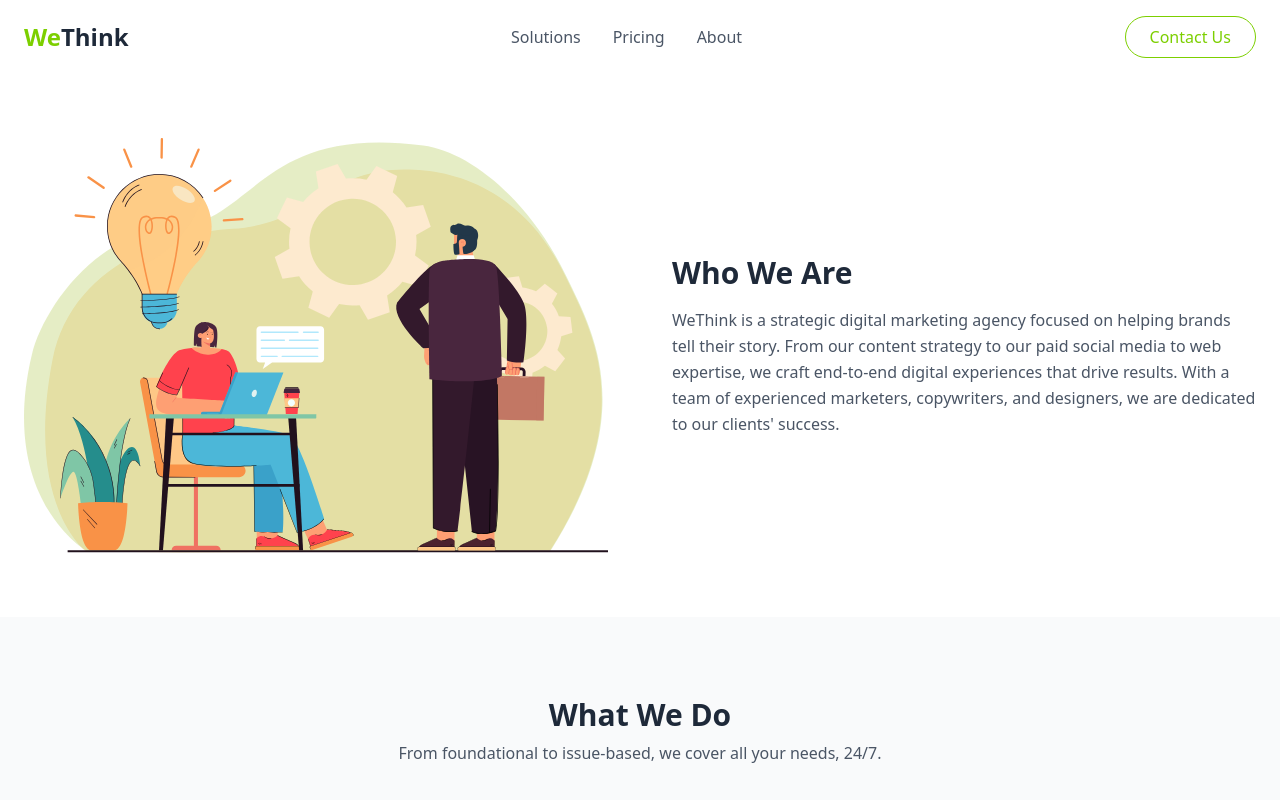
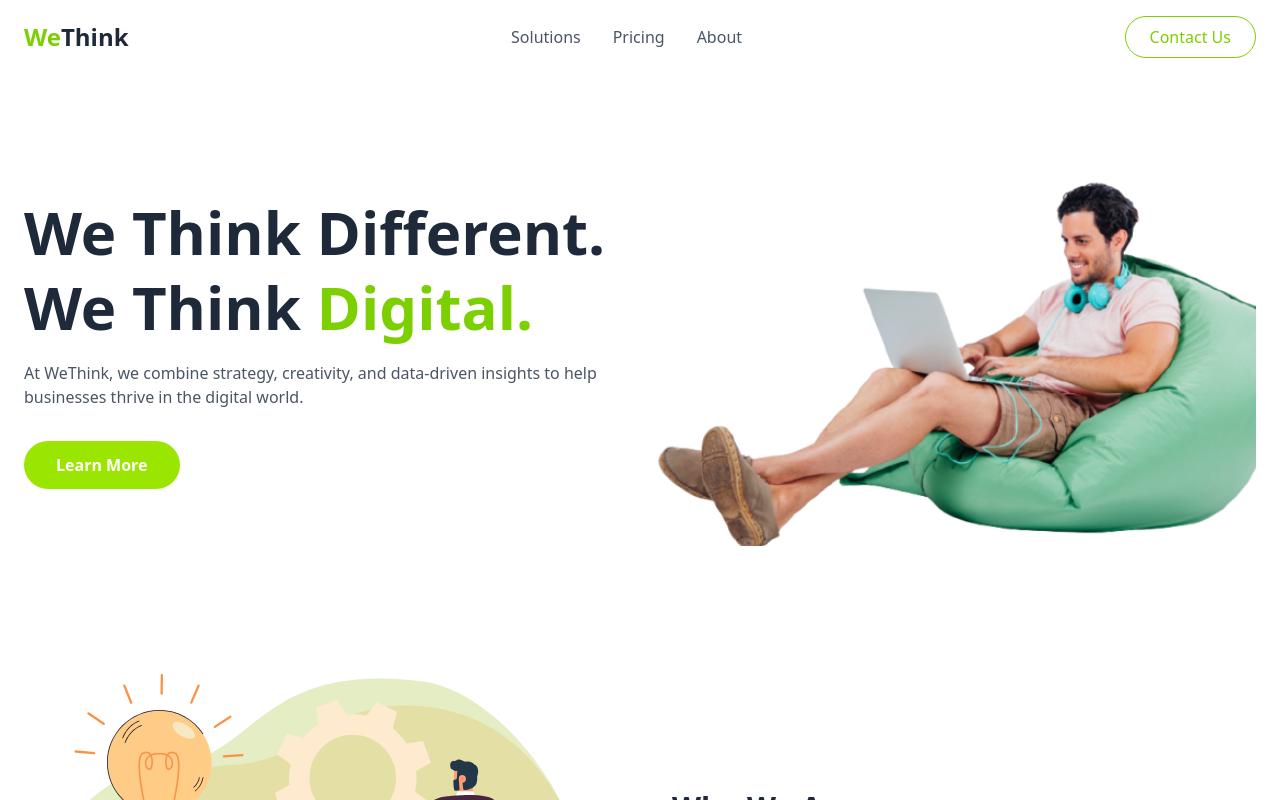
Before and after one commit to dicotr-ai/website, a Next.js app: page /about in a window 1280 px wide. Shown: the top 800 px of the page. Built offline with nearby package versions, Linux system fonts and the light colour scheme.

Commit message:
path misconfiguration change

```diff
--- a/app/about/page.tsx
+++ b/app/about/page.tsx
@@ -1,7 +1,7 @@
 import React from 'react';
 import { FaFacebookF, FaTwitter, FaInstagram } from 'react-icons/fa';
 import { BsMegaphone, BsPencilSquare, BsSearch, BsCalendarWeek, BsPeople, BsClipboardData, BsLightbulb, BsFileEarmarkBarGraph, BsShare } from 'react-icons/bs';
-import AboutUs from '../components/pages/aboutus';
+import AboutUs from '@/app/components/pages/aboutUs';
 
 const ServiceItem = ({ icon, title, description }: { icon: React.ReactNode, title: string, description?: string }) => (
     <div className="flex flex-col items-center text-center p-4">
@@ -30,6 +30,7 @@ const page = () => {
             </header>
 
             {/* Hero section */}
+            <AboutUs/>
             {/* Who We Are Section */}
             <section className="container mx-auto px-6 py-16 grid md:grid-cols-2 gap-16 items-center">
                  <div>
```
